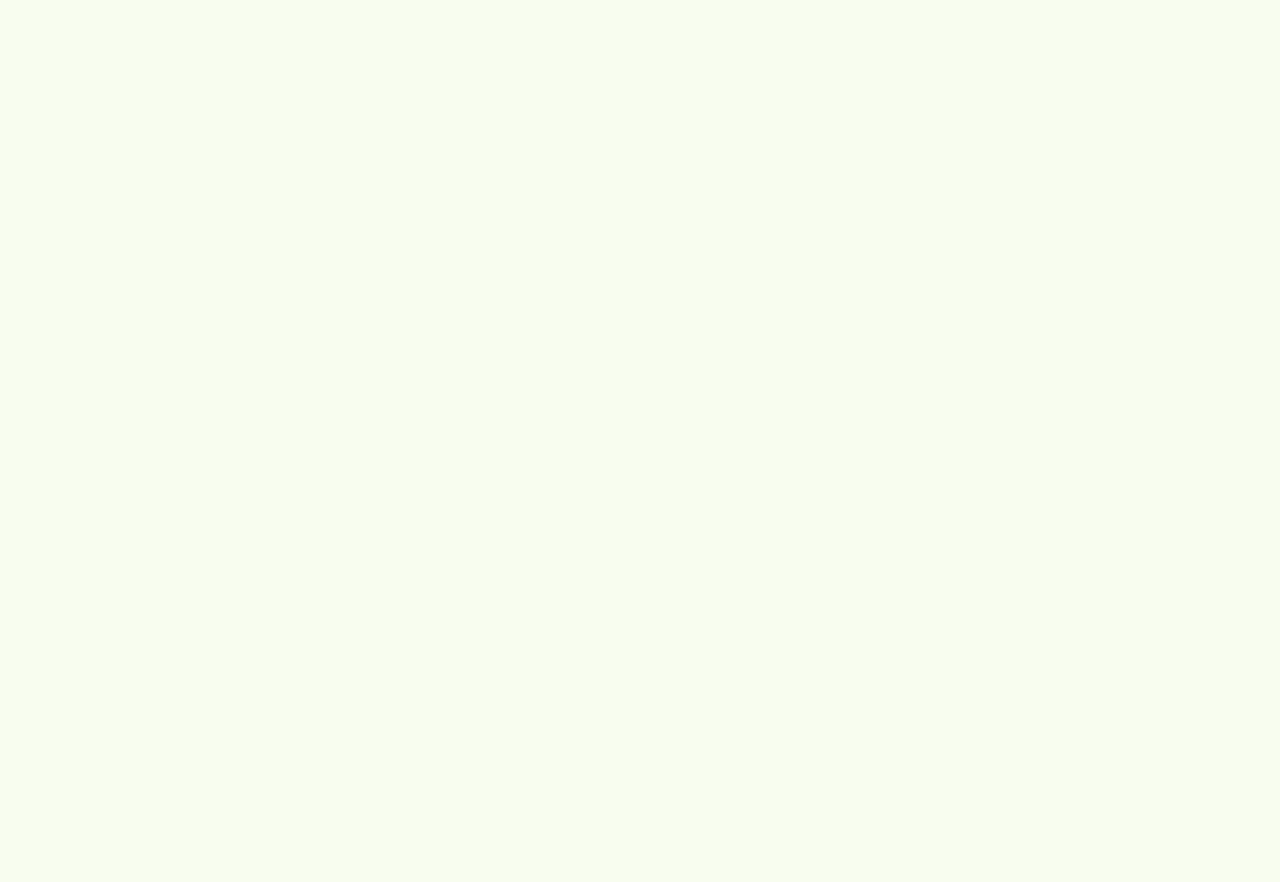
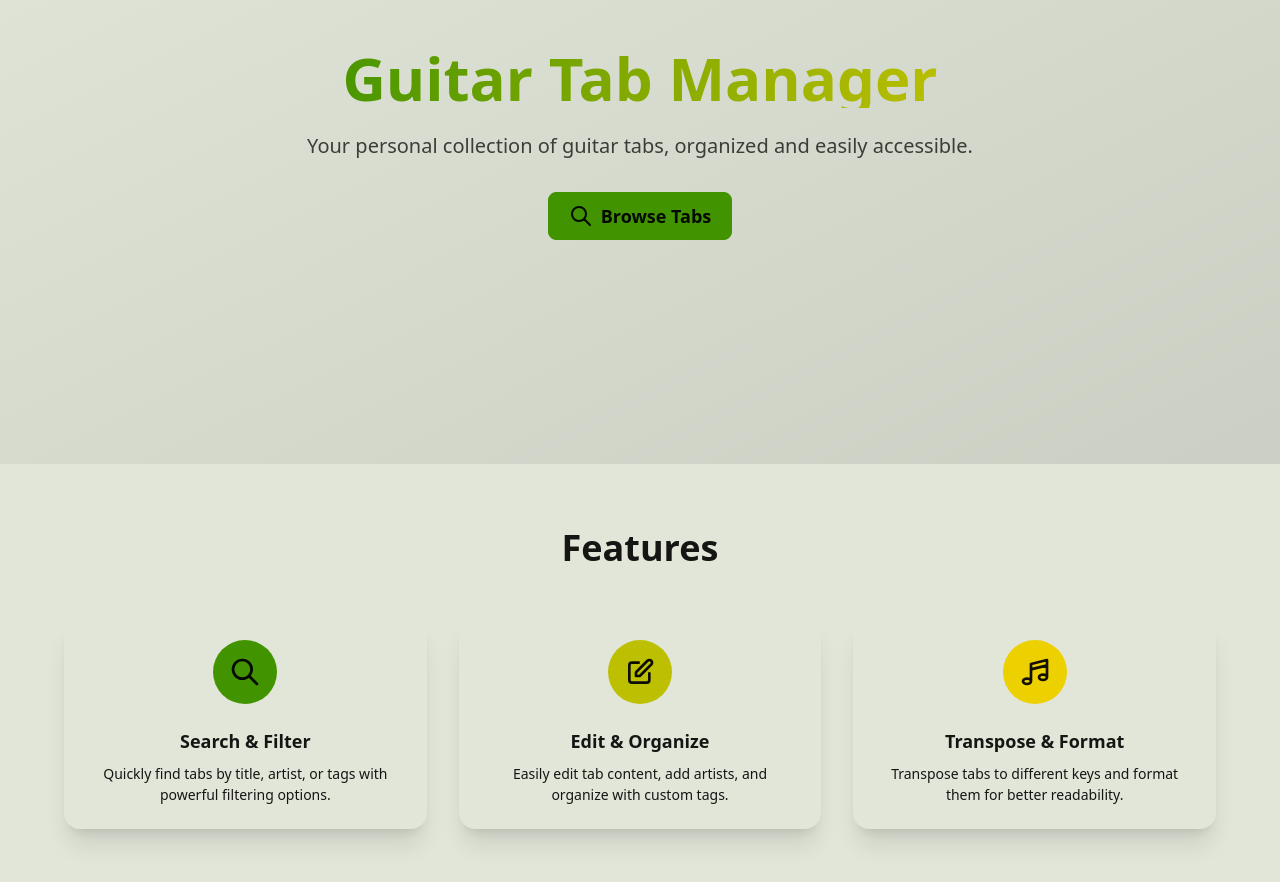
Before and after one commit to jakob-rzeppa/guitar-tabs-manager, a Vue app in the folder web/: page / in a window 1280 px wide. Shown: the part 240-1122 px from the top of the page. Before the commit the page ends 800 px from the top, so only its background shows below. Built offline with nearby package versions, Linux system fonts and the light colour scheme; the HTML template or start-up script is replaced by a standard one.

Commit message:
added content on home view

```diff
--- a/web/src/views/HomeView.vue
+++ b/web/src/views/HomeView.vue
@@ -1,5 +1,115 @@
-<script setup lang="ts"></script>
+<script setup lang="ts">
+import { RouterLink } from 'vue-router';
+</script>
 
 <template>
-    <main>HomeView</main>
+    <div class="hero min-h-[80vh] bg-gradient-to-br from-base-200 to-base-300">
+        <div class="hero-content text-center">
+            <div class="max-w-2xl">
+                <h1
+                    class="text-6xl font-bold bg-gradient-to-r from-primary to-secondary bg-clip-text text-transparent mb-6"
+                >
+                    Guitar Tab Manager
+                </h1>
+                <p class="text-xl mb-8 opacity-80">
+                    Your personal collection of guitar tabs, organized and easily accessible.
+                </p>
+                <div class="flex gap-4 justify-center flex-wrap">
+                    <RouterLink to="/tabSearch" class="btn btn-primary btn-lg gap-2">
+                        <svg
+                            xmlns="http://www.w3.org/2000/svg"
+                            class="h-6 w-6"
+                            fill="none"
+                            viewBox="0 0 24 24"
+                            stroke="currentColor"
+                        >
+                            <path
+                                stroke-linecap="round"
+                                stroke-linejoin="round"
+                                stroke-width="2"
+                                d="M21 21l-6-6m2-5a7 7 0 11-14 0 7 7 0 0114 0z"
+                            />
+                        </svg>
+                        Browse Tabs
+                    </RouterLink>
+                </div>
+            </div>
+        </div>
+    </div>
+
+    <div class="py-16 px-8">
+        <h2 class="text-4xl font-bold text-center mb-12">Features</h2>
+        <div class="grid md:grid-cols-3 gap-8 max-w-6xl mx-auto">
+            <div class="card bg-base-200 shadow-xl hover:shadow-2xl transition-shadow">
+                <div class="card-body items-center text-center">
+                    <div class="bg-primary rounded-full p-4 mb-4">
+                        <svg
+                            xmlns="http://www.w3.org/2000/svg"
+                            class="h-8 w-8 text-primary-content"
+                            fill="none"
+                            viewBox="0 0 24 24"
+                            stroke="currentColor"
+                        >
+                            <path
+                                stroke-linecap="round"
+                                stroke-linejoin="round"
+                                stroke-width="2"
+                                d="M21 21l-6-6m2-5a7 7 0 11-14 0 7 7 0 0114 0z"
+                            />
+                        </svg>
+                    </div>
+                    <h3 class="card-title">Search & Filter</h3>
+                    <p>
+                        Quickly find tabs by title, artist, or tags with powerful filtering options.
+                    </p>
+                </div>
+            </div>
+
+            <div class="card bg-base-200 shadow-xl hover:shadow-2xl transition-shadow">
+                <div class="card-body items-center text-center">
+                    <div class="bg-secondary rounded-full p-4 mb-4">
+                        <svg
+                            xmlns="http://www.w3.org/2000/svg"
+                            class="h-8 w-8 text-secondary-content"
+                            fill="none"
+                            viewBox="0 0 24 24"
+                            stroke="currentColor"
+                        >
+                            <path
+                                stroke-linecap="round"
+                                stroke-linejoin="round"
+                                stroke-width="2"
+                                d="M11 5H6a2 2 0 00-2 2v11a2 2 0 002 2h11a2 2 0 002-2v-5m-1.414-9.414a2 2 0 112.828 2.828L11.828 15H9v-2.828l8.586-8.586z"
+                            />
+                        </svg>
+                    </div>
+                    <h3 class="card-title">Edit & Organize</h3>
+                    <p>Easily edit tab content, add artists, and organize with custom tags.</p>
+                </div>
+            </div>
+
+            <div class="card bg-base-200 shadow-xl hover:shadow-2xl transition-shadow">
+                <div class="card-body items-center text-center">
+                    <div class="bg-accent rounded-full p-4 mb-4">
+                        <svg
+                            xmlns="http://www.w3.org/2000/svg"
+                            class="h-8 w-8 text-accent-content"
+                            fill="none"
+                            viewBox="0 0 24 24"
+                            stroke="currentColor"
+                        >
+                            <path
+                                stroke-linecap="round"
+                                stroke-linejoin="round"
+                                stroke-width="2"
+                                d="M9 19V6l12-3v13M9 19c0 1.105-1.343 2-3 2s-3-.895-3-2 1.343-2 3-2 3 .895 3 2zm12-3c0 1.105-1.343 2-3 2s-3-.895-3-2 1.343-2 3-2 3 .895 3 2zM9 10l12-3"
+                            />
+                        </svg>
+                    </div>
+                    <h3 class="card-title">Transpose & Format</h3>
+                    <p>Transpose tabs to different keys and format them for better readability.</p>
+                </div>
+            </div>
+        </div>
+    </div>
 </template>
```
